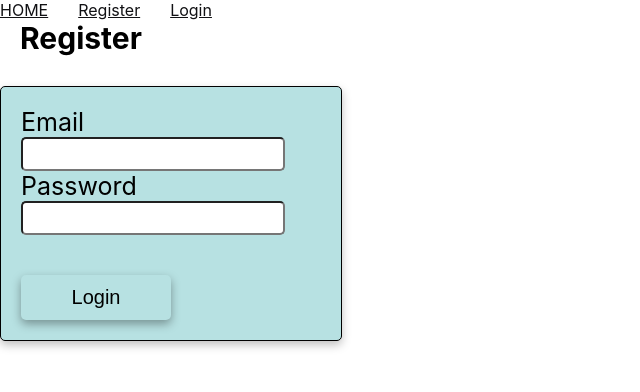
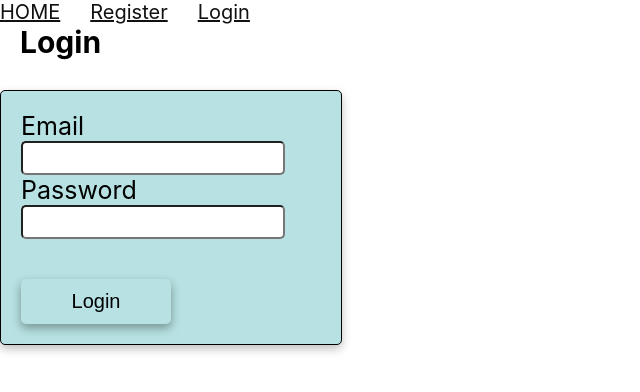
Before and after one commit to OlenaPatlata/goit-react-hw-08-phonebook, a React (Create React App) app: page /login in a window 1280 px wide. Shown: the top 392 px of the page, without its empty margins (0-640 px from the left). Built offline with nearby package versions, Linux system fonts and the light colour scheme.

Commit message:
finished

```diff
--- a/src/components/App.jsx
+++ b/src/components/App.jsx
@@ -1,22 +1,18 @@
-import React from 'react';
-import { lazy, Suspense } from 'react';
+import { lazy, Suspense, Fragment, React } from 'react';
 import { Routes, Route, Navigate } from 'react-router-dom';
+import { useDispatch, useSelector } from 'react-redux';
+
 import Loader from 'components/Loader/Loader';
 import AppBar from 'components/AppBar/AppBar';
-
-// import HomePage from 'pages/HomePage';
-// import PhonebookPage from 'pages/PhonebookPage';
-// import RegisterPage from 'pages/RegisterPage';
-// import NotFoundPage from 'pages/NotFoundPage';
-// import LoginPage from 'pages/LoginPage';
-// import AuthorizationPage from 'pages/AuthorizationPage';
+import PrivateRoute from 'components/PrivateRoute';
+import PublicRoute from 'components/PublicRoute';
+import { useFetchUserCurrentQuery } from 'redux/auth/authApi';
+import { getToken } from 'redux/auth/token-selectors';
 
 const LazyHomePage = lazy(() =>
   import('pages/HomePage' /* webpackChunkName: "HomePage" */)
 );
-// const LazyAuthorizationPage = lazy(() =>
-//   import('pages/AuthorizationPage' /* webpackChunkName: "AuthorizationPage" */)
-// );
+
 const LazyPhonebookPage = lazy(() =>
   import('pages/PhonebookPage' /* webpackChunkName: "PhonebookPage" */)
 );
@@ -31,19 +27,48 @@ const LazyNotFoundPage = lazy(() =>
 );
 
 const App = () => {
+  const token = useSelector(getToken);
+  const { isSuccess, isFetching } = useFetchUserCurrentQuery(null, {
+    skip: !token,
+  });
+  if (isFetching) return <Loader />;
   return (
     <>
-      <Suspense fallback={<Loader />}>
+      <Fragment>
         <AppBar />
-        <Routes>
-          <Route path="/" element={<LazyHomePage />} />
-          {/* <Route path="auth" element={<LazyAuthorizationPage />} /> */}
-          <Route path="register" element={<LazyRegisterPage />} />
-          <Route path="login" element={<LazyLoginPage />} />
-          <Route path="phonebook" element={<LazyPhonebookPage />} />
-          <Route path="*" element={<LazyNotFoundPage />} />
-        </Routes>
-      </Suspense>
+        <Suspense fallback={<Loader />}>
+          <Routes>
+            <Route path="/" element={<LazyHomePage />} />
+            <Route
+              path="register"
+              element={
+                <PublicRoute restricted>
+                  <LazyRegisterPage />
+                </PublicRoute>
+              }
+            />
+
+            <Route
+              path="login"
+              element={
+                <PublicRoute restricted>
+                  <LazyLoginPage />
+                </PublicRoute>
+              }
+            />
+
+            <Route
+              path="phonebook"
+              element={
+                <PrivateRoute>
+                  <LazyPhonebookPage />
+                </PrivateRoute>
+              }
+            />
+            <Route path="*" element={<LazyHomePage />} />
+          </Routes>
+        </Suspense>
+      </Fragment>
     </>
   );
 };
--- a/src/components/ItemContact/ItemContact.jsx
+++ b/src/components/ItemContact/ItemContact.jsx
@@ -45,7 +45,7 @@ ItemContact.propTypes = {
     number: PropTypes.string.isRequired,
     id: PropTypes.string.isRequired,
     createdAt: PropTypes.string.isRequired,
-  }).isRequired,
+  }),
 };
 
 export default ItemContact;
--- a/src/components/LoginForm/LoginForm.js
+++ b/src/components/LoginForm/LoginForm.js
@@ -34,10 +34,7 @@ const LoginForm = () => {
   const emailInputId = shortid.generate();
   const passwordInputId = shortid.generate();
   const navigate = useNavigate();
-  const [
-    loginUser,
-    { isLoading: isLoadingULoginUser, isError: isErrorLoginUser },
-  ] = useLoginUserMutation();
+  const [loginUser] = useLoginUserMutation();
 
   const dispatchToken = useDispatch();
 
@@ -47,20 +44,11 @@ const LoginForm = () => {
     dispatch({ type: name, payload: value });
   };
 
-  // при натискання на кнопку локальний стейт передається як аргумент до функції addUser, форма очищується
-  // const handleSubmit = e => {
-  //   e.preventDefault();
-  //   loginUser(state);
-  //   dispatchToken(myActionToken(data));
-  //   dispatch({ type: 'reset' });
-  // };
-
+  // при натискання на кнопку локальний стейт передається як аргумент до функції loginUsers, форма очищується
   const handleSubmit = async e => {
     e.preventDefault();
     try {
-      // e.preventDefault();
       const { data } = await loginUser(state);
-      console.log(data);
       const { token } = data;
       dispatchToken(myActionToken(token));
       dispatchToken(loggedOn());
@@ -68,12 +56,13 @@ const LoginForm = () => {
       navigate('/phonebook');
     } catch (error) {
       console.log(error);
+      toast.error(`Somthing wrong during logining`);
     }
   };
 
   return (
     <>
-      <h1 className={s.title}>Register</h1>
+      <h1 className={s.title}>Login</h1>
       <form onSubmit={handleSubmit} className={s.wrapper}>
         <label htmlFor={emailInputId} className={s.label}>
           Email
--- a/src/components/Navigation/Navigation.jsx
+++ b/src/components/Navigation/Navigation.jsx
@@ -1,41 +1,35 @@
 import { Link } from 'react-router-dom';
-import { useState } from 'react';
+import { useSelector } from 'react-redux';
+
 import Button from 'components/Button/Button';
 import s from './Navigation.module.css';
 import { getIsLogged } from 'redux/auth/token-selectors';
-import { useSelector } from 'react-redux';
 
 const Navigation = () => {
-  const [isAuth, setIsAuth] = useState(false);
-  const flag = useSelector(getIsLogged);
+  const isLogged = useSelector(getIsLogged);
   return (
     <>
-      {flag ? (
       <nav className={s.wrapper}>
         <Link to="/" className={s.current}>
           HOME
         </Link>
-          <Link to="login" className={s.current}>
-            Login
-          </Link>
+        {isLogged ? (
+          <>
             <Link to="phonebook" className={s.current}>
               Phonebook
             </Link>
-          <Button title="Logout" type="button" onClick={() => {}} />
-        </nav>
+          </>
         ) : (
-        <nav>
-          <Link to="/" className={s.current}>
-            HOME
-          </Link>
+          <>
             <Link to="register" className={s.current}>
               Register
             </Link>
             <Link to="login" className={s.current}>
               Login
             </Link>
+          </>
+        )}
       </nav>
-      )}
     </>
   );
 };
--- /dev/null
+++ b/src/components/PrivateRoute.js
@@ -0,0 +1,10 @@
+import { Navigate } from 'react-router-dom';
+import { useSelector } from 'react-redux';
+import { getIsLogged } from 'redux/auth/token-selectors';
+
+const PrivateRoute = ({ children }) => {
+  const isLogged = useSelector(getIsLogged);
+  return isLogged ? children : <Navigate to="login" replace={true} />;
+};
+
+export default PrivateRoute;
--- /dev/null
+++ b/src/components/PublicRoute.js
@@ -0,0 +1,16 @@
+import { Navigate } from 'react-router-dom';
+import { useSelector } from 'react-redux';
+import { getIsLogged } from 'redux/auth/token-selectors';
+
+const PublicRoute = ({ children, restricted = false }) => {
+  const isLogged = useSelector(getIsLogged);
+  const shouldRedirect = isLogged && restricted;
+
+  return (
+    <>
+      {shouldRedirect ? <Navigate to="phonebook" replace={true} /> : children}
+    </>
+  );
+};
+
+export default PublicRoute;
--- a/src/components/RegisterForm/RegisterForm.jsx
+++ b/src/components/RegisterForm/RegisterForm.jsx
@@ -52,7 +52,6 @@ const RegisterForm = () => {
     e.preventDefault();
     try {
       const { data } = await addUser(state);
-      console.log(data);
       const { token, user } = data;
       dispatchToken(myActionToken(token));
       dispatchToken(loggedOn());
@@ -60,6 +59,7 @@ const RegisterForm = () => {
       navigate('/phonebook');
     } catch (error) {
       console.log(error);
+      toast.error(`Somthing wrong...`);
     }
   };
 
--- a/src/pages/LoginPage.js
+++ b/src/pages/LoginPage.js
@@ -1,16 +1,11 @@
 import LoginForm from 'components/LoginForm/LoginForm';
-import { useSelector } from 'react-redux';
-import { getIsLogged } from 'redux/auth/token-selectors';
 
 const LoginPage = () => {
-  const flag = useSelector(getIsLogged);
-
   return (
     <>
       <LoginForm />
     </>
   );
-  // return <>{flag ? <h2>LoginPage</h2> : ''}</>;
 };
 
 export default LoginPage;
--- a/src/pages/PhonebookPage.js
+++ b/src/pages/PhonebookPage.js
@@ -1,16 +1,23 @@
 import React from 'react';
 import { useNavigate } from 'react-router-dom';
+import { useSelector, useDispatch } from 'react-redux';
 import Form from 'components/Form/Form';
 import Filter from 'components/Filter/Filter';
 import ContactsList from 'components/ContactsList/ContactsList';
 import Button from 'components/Button/Button';
 import Container from 'components/Container/Container';
+import { useLogoutUserMutation } from 'redux/auth/authApi';
+import { loggedOut } from 'redux/auth/token-reduser';
 
 const PhonebookPage = () => {
   const navigate = useNavigate();
+  const dispatchToken = useDispatch();
+  const [logoutUser] = useLogoutUserMutation();
 
   const handleClickBack = () => {
-    navigate('/');
+    logoutUser();
+    dispatchToken(loggedOut());
+    // navigate('/');
   };
   return (
     <>
--- a/src/pages/RegisterPage.js
+++ b/src/pages/RegisterPage.js
@@ -1,15 +1,11 @@
-import { useSelector } from 'react-redux';
-import { getIsLogged } from 'redux/auth/token-selectors';
 import RegisterForm from 'components/RegisterForm/RegisterForm';
 
 const RegisterPage = () => {
-  const flag = useSelector(getIsLogged);
   return (
     <>
       <RegisterForm />
     </>
   );
-  // return <>{!flag ? <RegisterForm /> : ''}</>;
 };
 
 export default RegisterPage;
--- a/src/redux/auth/authApi.js
+++ b/src/redux/auth/authApi.js
@@ -5,8 +5,6 @@ export const authApi = createApi({
   baseQuery: fetchBaseQuery({
     baseUrl: 'https://connections-api.herokuapp.com',
     prepareHeaders: (headers, { getState }) => {
-      console.log(getState().token?.token);
-
       const token = getState().token?.token;
       // If we have a token set in state, let's assume that we should be passing it.
       if (token) {
```
Also changed, not shown: src/serviсes/firebase.js (deleted, +0 -27 lines). Lines whose indentation alone changed are shown as unchanged.
